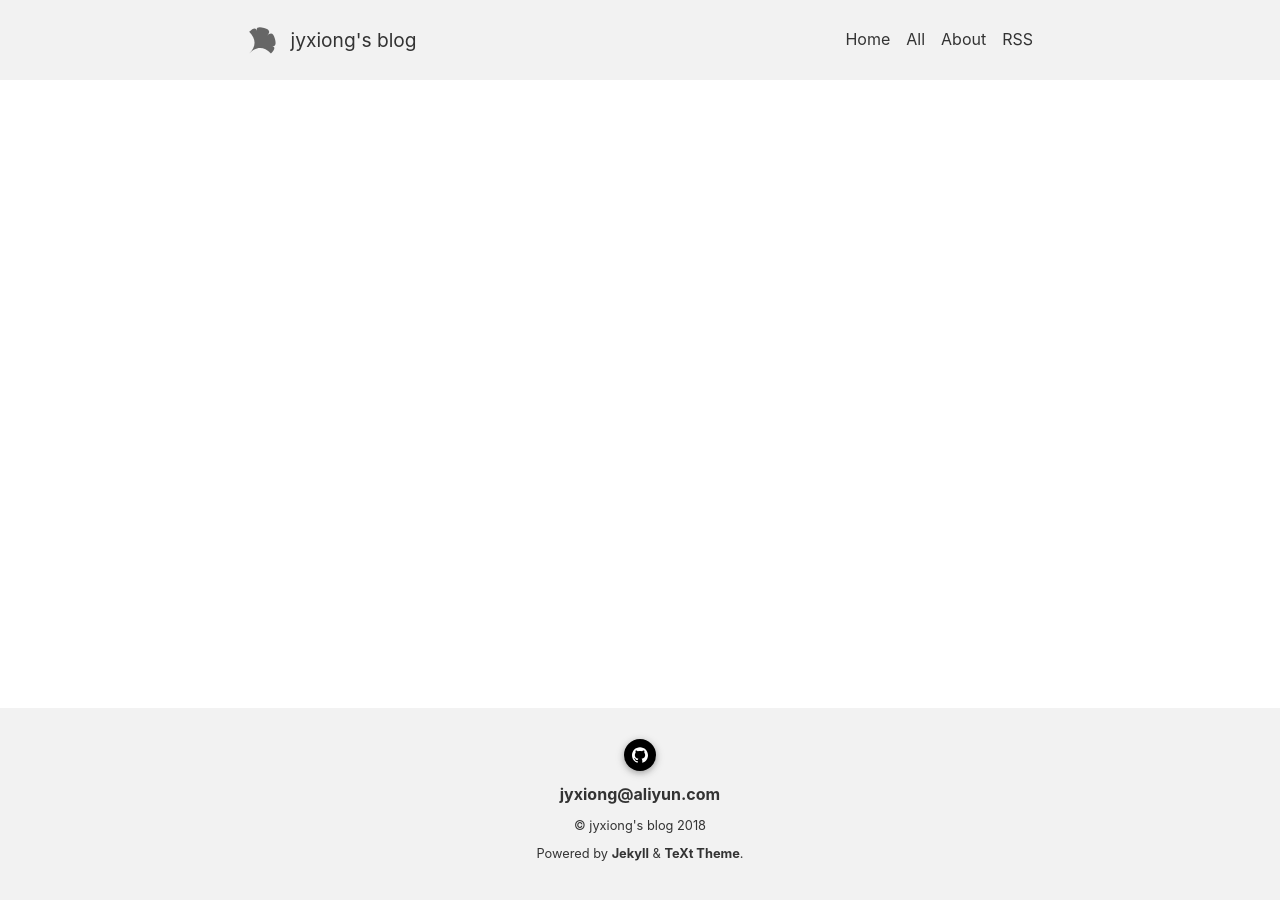
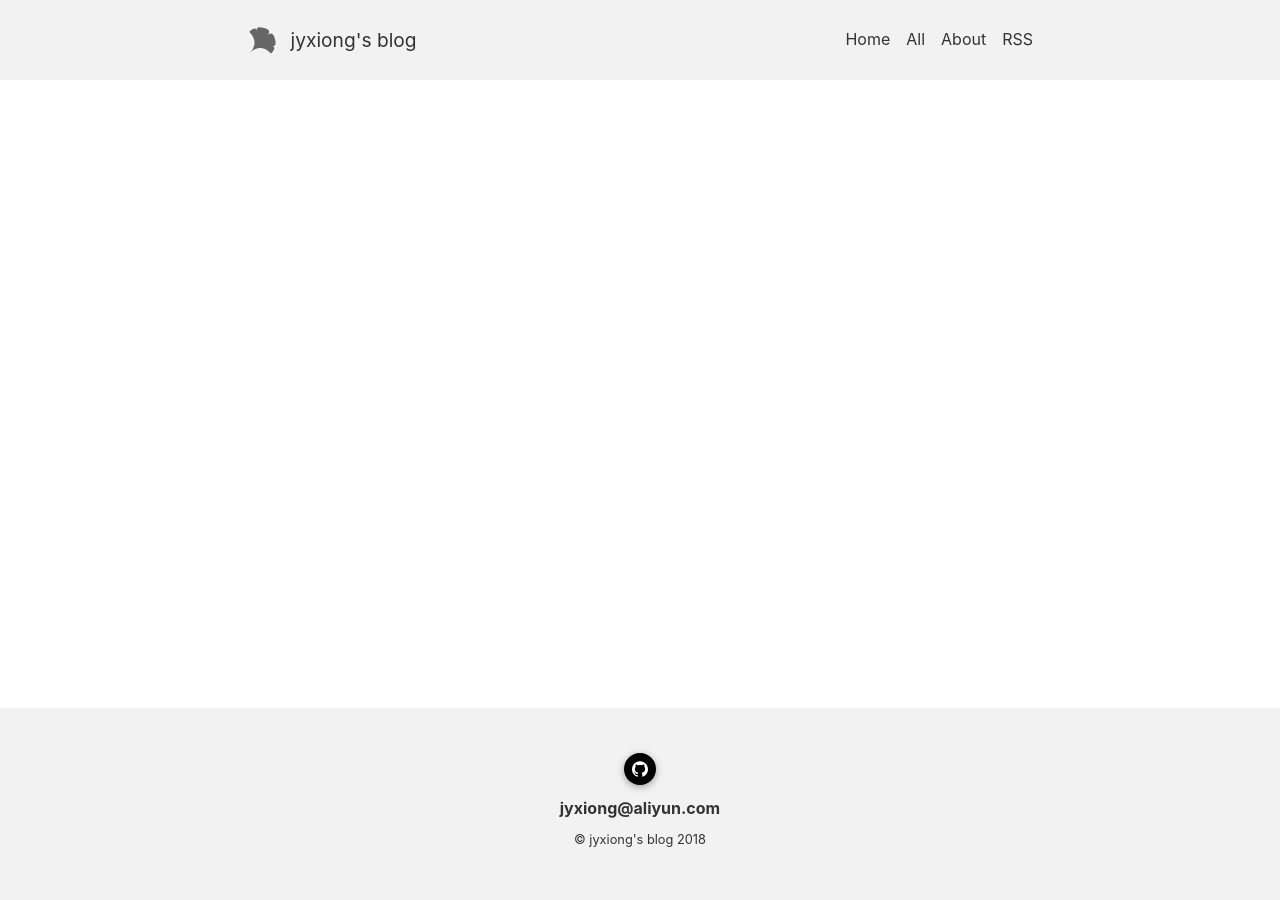
Before and after one commit to jyxiong/github.io, a Jekyll site: the page built from index.html, in a window 1280 px wide. Built offline with Jekyll 4.4.1, drawn with Linux system fonts in a browser that asks for light colours; the list of posts is cut into pages by our own code.

Commit message:
更新footer

```diff
--- a/_includes/components/footer.html
+++ b/_includes/components/footer.html
@@ -3,8 +3,8 @@
     <aside> {%- include components/follow-me.html -%} </aside>
     <footer class="site-info">
       <p>© {{ site.title }} {{ site.data.locale.COPYRIGHT_DATES }}</p>
-      <p>Powered by <a title="Jekyll is a simple, blog-aware, static site generator." href="http://jekyllrb.com/">Jekyll</a> & <a
-        title="TeXt is a succinct theme for blogging." href="https://github.com/kitian616/jekyll-TeXt-theme">TeXt Theme</a>.</p>
+      <!--<p>Powered by <a title="Jekyll is a simple, blog-aware, static site generator." href="http://jekyllrb.com/">Jekyll</a> & <a
+        title="TeXt is a succinct theme for blogging." href="https://github.com/kitian616/jekyll-TeXt-theme">TeXt Theme</a>.</p>-->
     </footer>
   </div>
 </div>
```
